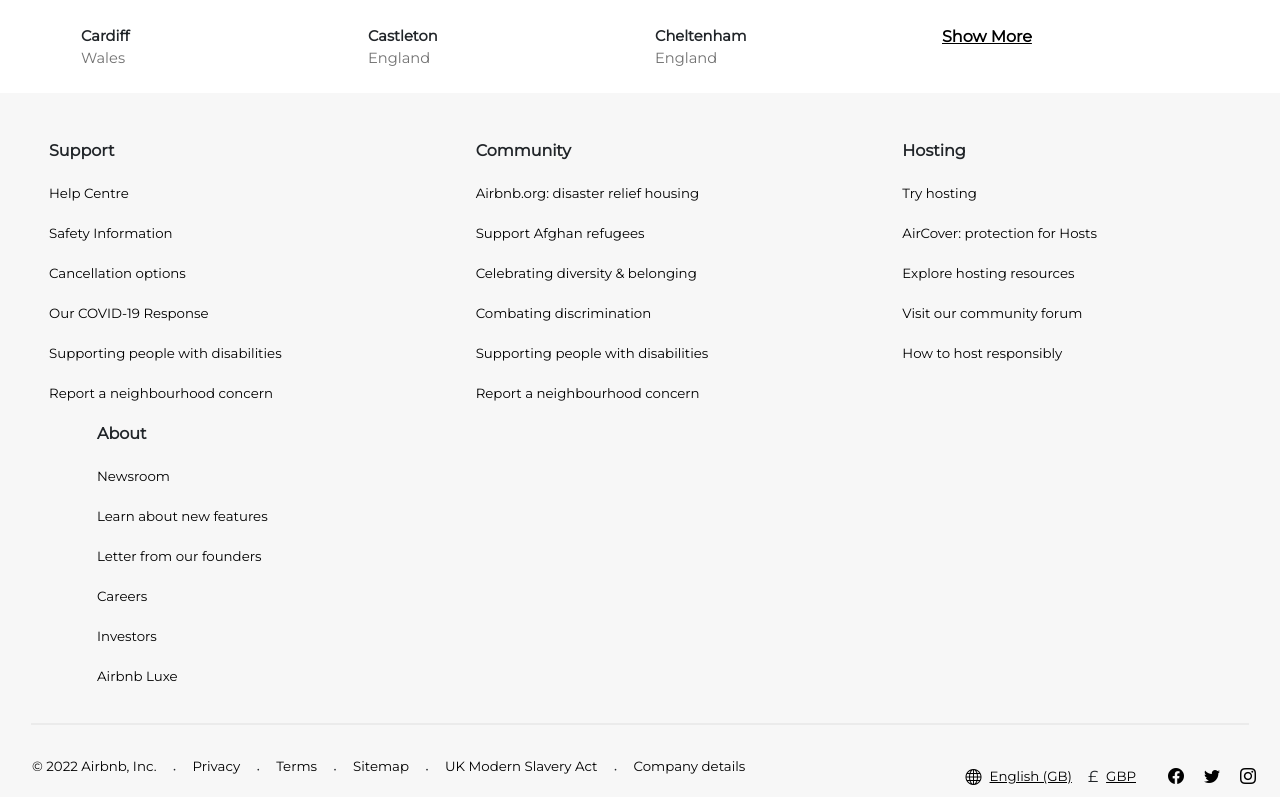
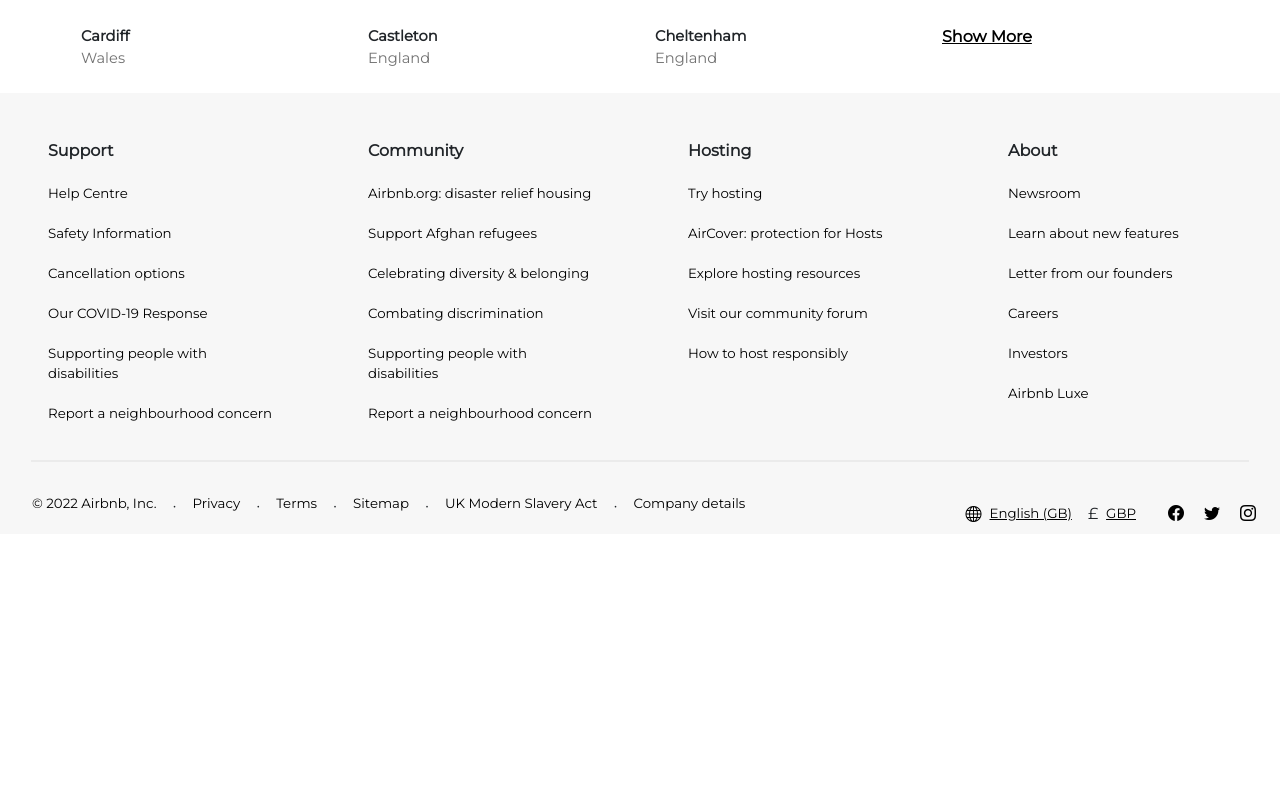
Before and after one commit to RobertaMatera/airbnb, a React (Create React App) app: page / in a window 1280 px wide. Shown: the part 4099-4896 px from the top of the page. After the commit the page ends 4633 px from the top, so only its background shows below. Built offline with nearby package versions, Linux system fonts and the light colour scheme.

Commit message:
large view fixed

```diff
--- a/src/App.jsx
+++ b/src/App.jsx
@@ -107,7 +107,7 @@
 
       <section id="footer">
         <Container fluid className="pt-5 bg-footer">
-          <Row className="p-0">
+          <Row className="py-0 px-5">
             <Footer />
           </Row>
           <Row>
--- a/src/Components/Footer.jsx
+++ b/src/Components/Footer.jsx
@@ -5,8 +5,7 @@
   render() {
     return (
       <>
-        <section id="support" className="mr-xl-5">
-          <Col className="mx-5 px-3">
+        <Col id="support" className="mr-xl-5">
           <Row className="mb-3">
             <h6>
               <b>Support</b>
@@ -42,9 +41,7 @@
             </Col>
           </Row>
         </Col>
-        </section>
-        <section id="community" className="mx-xl-5">
-          <Col className="mx-5 px-3">
+        <Col id="community" className="mx-xl-5">
           <Row className="mb-3">
             <h6>
               <b>Community</b>
@@ -80,9 +77,7 @@
             </Col>
           </Row>
         </Col>
-        </section>
-        <section id="hosting" className="mx-xl-5">
-          <Col className="mx-5 px-3">
+        <Col id="hosting" className="mx-xl-5">
           <Row className="mb-3">
             <h6>
               <b>Hosting</b>
@@ -117,9 +112,7 @@
             </Col>
           </Row>
         </Col>
-        </section>
-        <section id="about" className="ml-xl-5">
-          <Col className="mx-5 px-3">
+        <Col id="about" className="ml-xl-5">
           <Row className="mb-3">
             <h6>
               <b>About</b>
@@ -155,7 +148,6 @@
             </Col>
           </Row>
         </Col>
-        </section>
       </>
     );
   }
```
Lines whose indentation alone changed are shown as unchanged.
